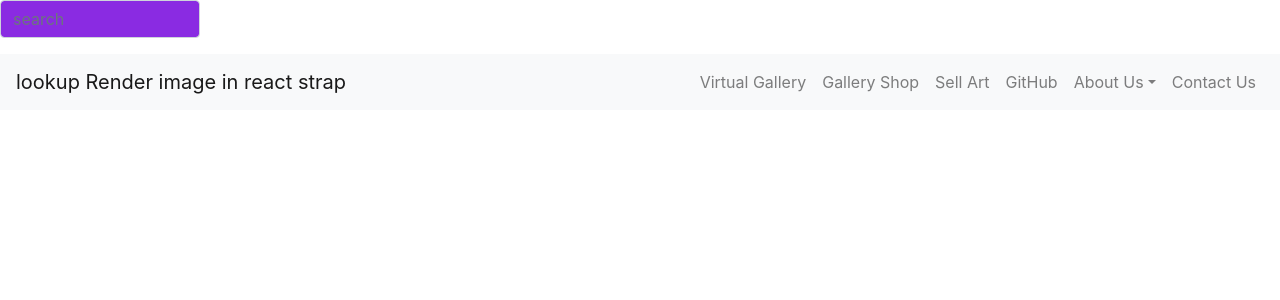
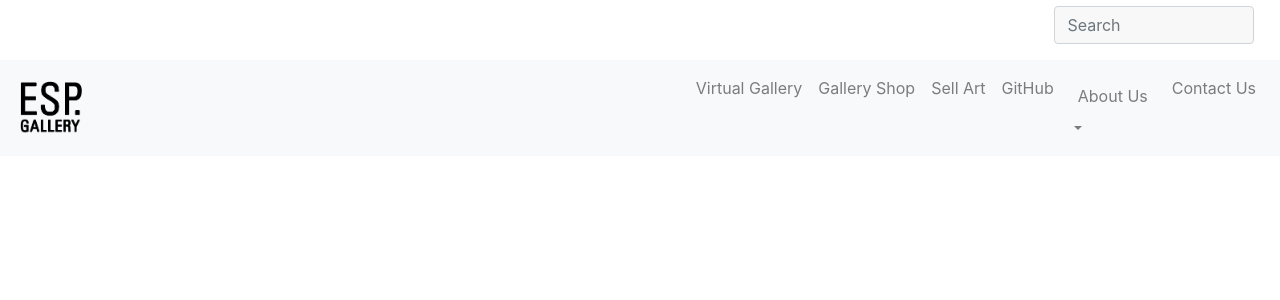
Before and after one commit to Caseykm/esp_gallery, a React (Create React App) app in the folder client/: page /product in a window 1280 px wide. Shown: the top 300 px of the page. Built offline with nearby package versions, Linux system fonts and the light colour scheme; no server answers.

Commit message:
add logo and styled search box

```diff
--- a/client/src/App.js
+++ b/client/src/App.js
@@ -59,6 +59,7 @@ const Home = () => (
 const SellArt = () => (
   <div>
     <h2>Sell Art</h2>
+    <p>Stuff ksdfhg kvhgirt gibuir</p>
   </div>
 );
 
--- a/client/src/Nav.js
+++ b/client/src/Nav.js
@@ -35,13 +35,14 @@ export default class Example extends React.Component {
             <div className="Header">
                 <div className="TopNav">
                     <FormGroup className="search">
-                        {/* <Label for="exampleSearch">Search</Label> */}
-                        <Input type="search" name="search" id="search" placeholder="search" />
+                        {/* <Label for Search Label */}
+                        <Input type="search" name="search" id="search" placeholder="Search   " />
                     </FormGroup>
                 </div>
 
                     <Navbar color="light" light expand="md">
-                <NavbarBrand href="./images/logoTrans60x53-72dpi.png">lookup Render image in react strap</NavbarBrand>
+                        {/* LOGO IS HERE */}
+                         <img src="/images/logo.png" height="60" witdth="53" alt="ESP Gallery logo" />
                     <NavbarToggler onClick={this.toggle} />
                         <Collapse isOpen={this.state.isOpen} navbar>
 
@@ -64,7 +65,7 @@ export default class Example extends React.Component {
 
                                 <UncontrolledDropdown nav inNavbar>
                                     <DropdownToggle nav caret>
-                            About Us
+                                        <NavLink href="/about/">About Us</NavLink>
                                     </DropdownToggle>
                                         <DropdownMenu right>
                                             <DropdownItem>
--- a/client/src/nav.css
+++ b/client/src/nav.css
@@ -1,4 +1,17 @@
 #search {
-    background-color: blueviolet;
+    background-color: #f9f8f8;
     width: 200px;
+
+
 }
+
+.search {
+    display: flex;
+    justify-content: flex-end;
+
+}
+
+.TopNav {
+    margin-right:2%;
+    margin-top: 0.5%;
+}
```
Also changed, not shown: client/public/images/logo.png (renamed from client/public/images/logoTrans60x53-72dpi.png). Lines whose indentation alone changed are shown as unchanged.
